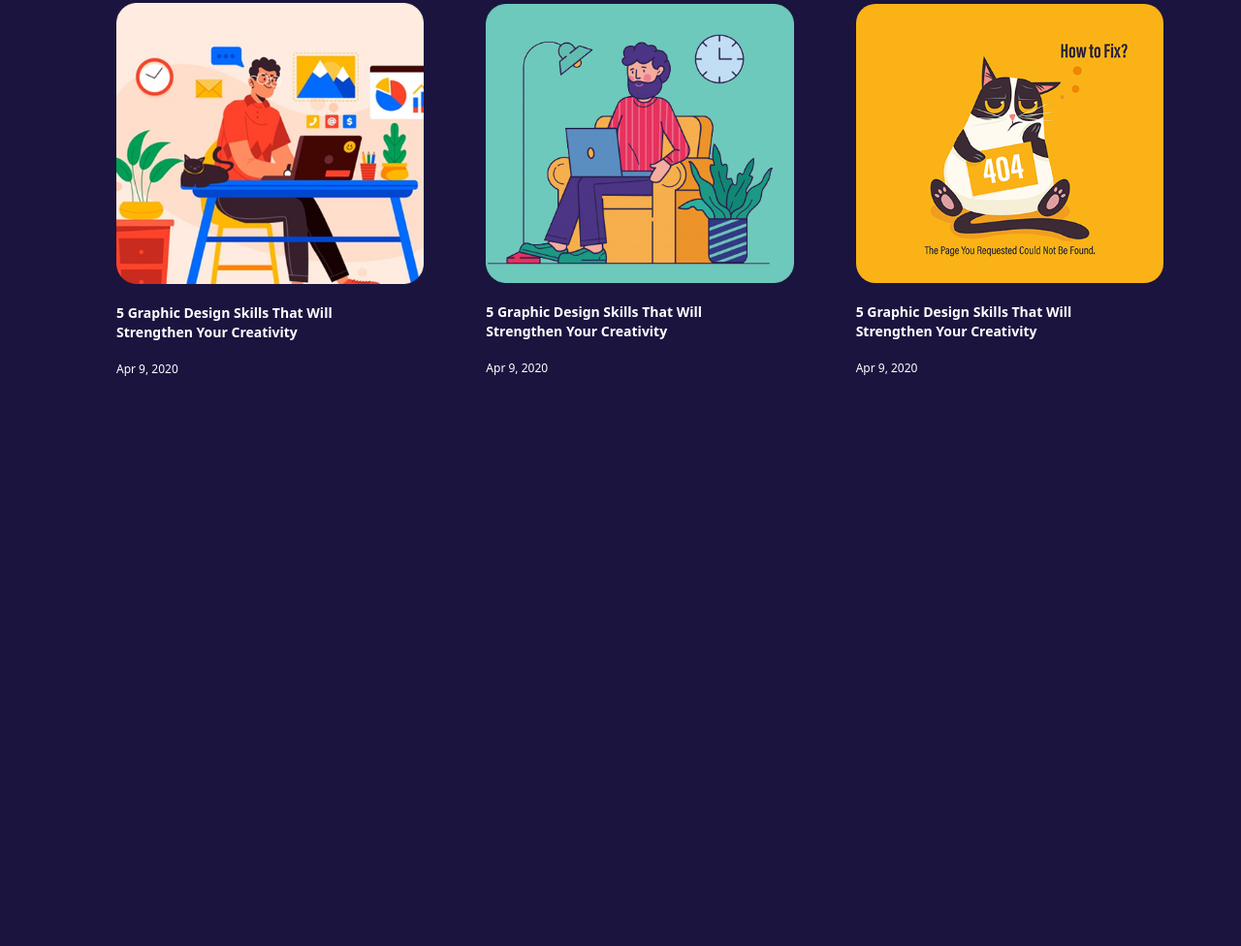
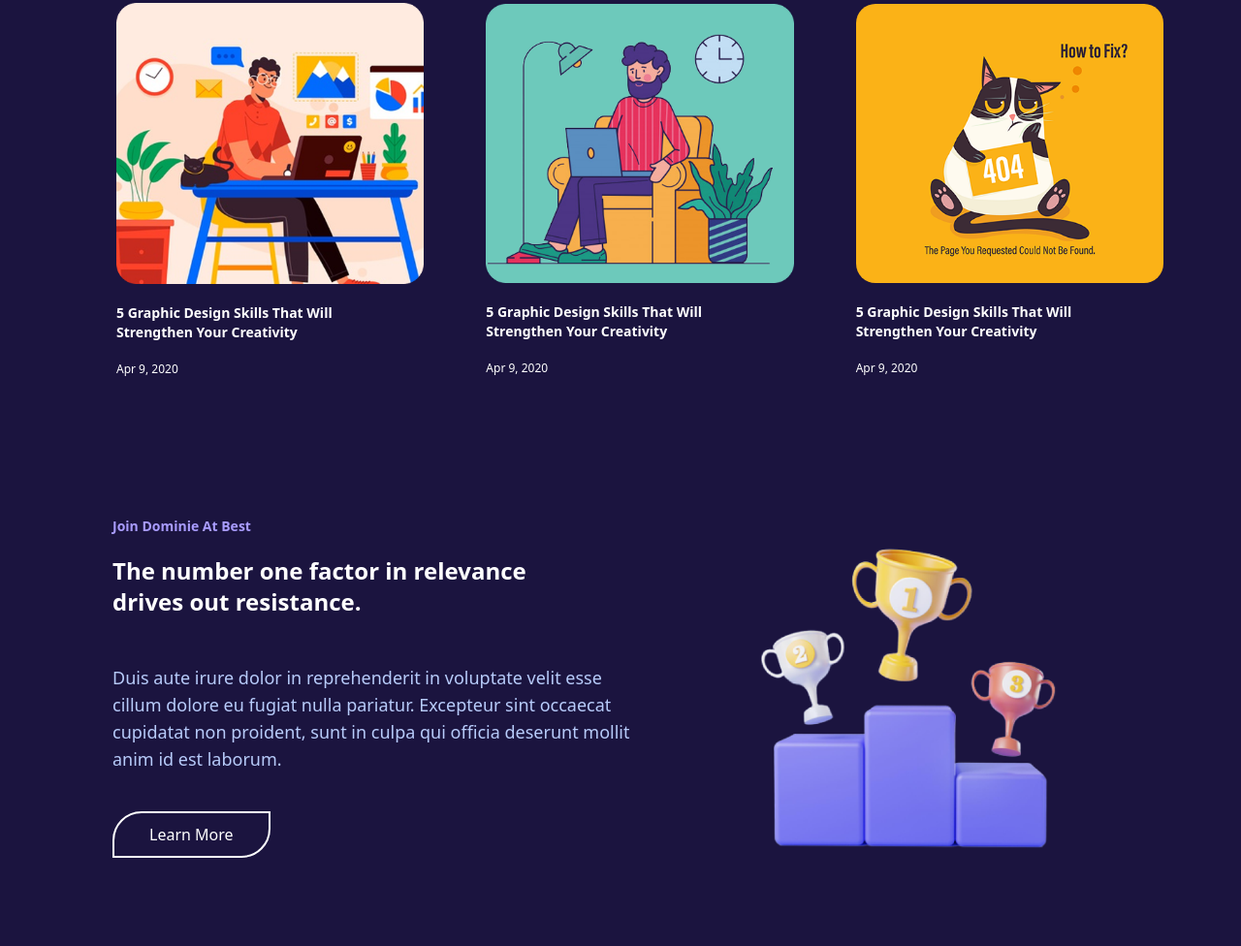
Before and after one commit to eman-2001-fep/tailwind_css, a website: page dist/index.html in a window 1280 px wide. Shown: the part 3371-4347 px from the top of the page at 97% size. Before the commit the page ends 3820 px from the top, so only its background shows below. Drawn offline with Linux system fonts and the light colour scheme.

Commit message:
Join-us section

```diff
--- a/dist/index.html
+++ b/dist/index.html
@@ -307,6 +307,29 @@
           </div>
         </div>
        </section>
+       <!-- Join us -->
+       <section class="flex flex-col md:flex-row justify-center md:justify-between  content-center p-12 gap-4 mx-12 my-14">
+        <div class="max-w-[50%] text-center mx-20 md:mx-5 md:text-left">
+          <h3 class="text-[#A99CFF] text-sm font-bold mb-5">Join Dominie At Best</h3>
+          <h1 class="text-2xl font-bold mb-12">The number one factor in relevance<br> drives out resistance.</h1>
+          <p class="text-lg text-[#B7CBFA] ">
+            Duis aute irure dolor in reprehenderit in voluptate velit esse cillum dolore
+            eu fugiat nulla pariatur. Excepteur sint occaecat cupidatat non proident,
+            sunt in culpa qui officia deserunt mollit anim id est laborum.
+          </p>
+          <div class=" text-center md:text-left my-10">
+            <button class="bg-transparent text-white py-2.5 px-9 rounded-[30px_0px_30px_0px] border-2 border-white hover:bg-slate-400 text-center cursor-pointer ">
+              Learn More
+            </button>
+          </div>
+        </div>
+        <div class=" text-center">
+          <img class="w-[100%]"  src="images/gold-silver-bronze-trophy-cup-floating-podium-purple-background-champion-sport-first-second-third-places-winning-prizes-champions-celebration-concept-3d-render-illustration-removebg-preview 1.png" alt="Trophies">
+        </div>
+      </section>
+
+
+
 
 
 
```
Also changed, not shown: dist/style.css.
